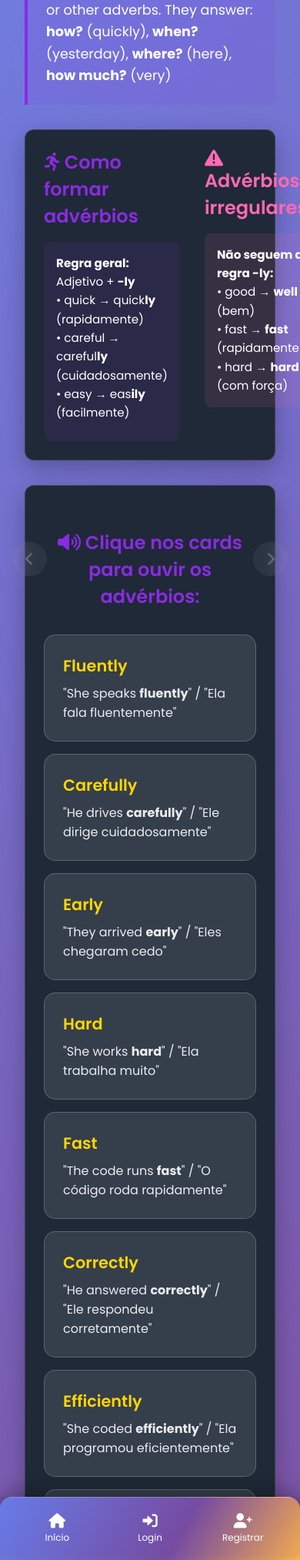
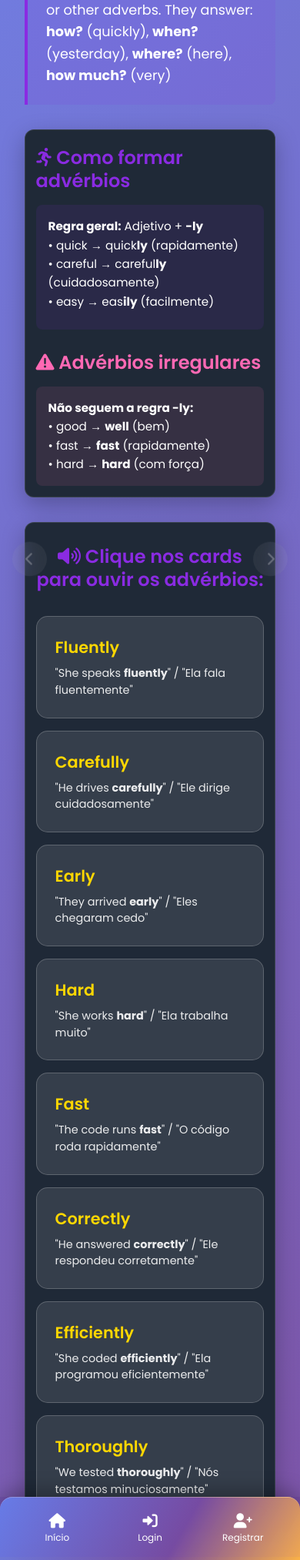
Before and after one commit to chiapettaiago/seminario, a Flask app: template templates/slides/slide6.html in a window 390 px wide. Shown: the part 574-2600 px from the top of the page at 77% size. Run offline with Flask 3, Linux system fonts and the light colour scheme; the template is opened without the code that fills it: most values are stand-ins (such as "Sample title", 1, 10 or a date in 2020).

Commit message:
layout fixes on unvisible texts due to background with opacity

```diff
--- a/static/css/presentation.css
+++ b/static/css/presentation.css
@@ -1,4 +1,67 @@
 /* Additional responsive enhancements for English Presentation */
+/* Dark card reusable container and responsive grid helpers */
+.dark-card {
+    overflow: hidden;
+    border-radius: 12px;
+}
+
+.dark-card h3 {
+    line-height: 1.25;
+}
+
+.dark-card p,
+.dark-card li,
+.dark-card .vocab-meaning {
+    line-height: 1.55;
+    word-break: break-word;
+    overflow-wrap: anywhere;
+}
+
+.card-grid-2 {
+    display: grid !important;
+    grid-template-columns: 1fr 1fr !important;
+    gap: 2rem !important;
+    width: 100% !important;
+}
+
+@media (max-width: 900px) {
+    .card-grid-2 {
+        grid-template-columns: 1fr !important;
+        gap: 1.25rem !important;
+    }
+}
+
+@media (max-width: 768px) {
+    .dark-card {
+        padding: 1rem !important; /* harmoniza com wrappers inline */
+    }
+    .dark-card h3 {
+        font-size: 1.05rem;
+        margin-top: 0.5rem;
+        margin-bottom: 0.75rem;
+    }
+    .dark-card p,
+    .dark-card li,
+    .dark-card .vocab-meaning {
+        font-size: 0.95rem;
+    }
+}
+
+@media (max-width: 480px) {
+    .dark-card {
+        padding: 0.85rem !important;
+        border-radius: 10px;
+    }
+    .dark-card h3 {
+        font-size: 1rem;
+    }
+    .dark-card p,
+    .dark-card li,
+    .dark-card .vocab-meaning {
+        font-size: 0.9rem;
+        line-height: 1.5;
+    }
+}
 
 /* Code block responsive styles */
 .code-block {
--- a/templates/slides/slide2.html
+++ b/templates/slides/slide2.html
@@ -36,8 +36,8 @@ app = Flask(__name__)
     <span style="color: #9f7efe;">return</span> render_template(<span style="color: #fbd38d;">f'slides/slide{slide_number}.html'</span>)</code></pre>
     </div>
 
-    <div style="background: #1f2937; color: #e5e7eb; border: 1px solid rgba(255,255,255,0.12); border-radius: 12px; padding: 1.5rem; margin: 1rem 0 2rem 0; box-shadow: 0 10px 30px rgba(0,0,0,0.25); animation: fadeIn 0.8s ease-out;">
-        <div style="display: grid; grid-template-columns: 1fr 1fr; gap: 2rem; width: 100%; margin-top: 0;">
+    <div class="dark-card" style="background: #1f2937; color: #e5e7eb; border: 1px solid rgba(255,255,255,0.12); border-radius: 12px; padding: 1.5rem; margin: 1rem 0 2rem 0; box-shadow: 0 10px 30px rgba(0,0,0,0.25); animation: fadeIn 0.8s ease-out;">
+        <div class="card-grid-2" style="margin-top: 0;">
             <div style="animation: slideInLeft 1s ease-out 1s both;">
                 <h3 style="color: #4CAF50; margin-bottom: 1rem;"><i class="fas fa-play"></i> Simple Present & Present Continuous</h3>
                 <ul style="list-style: none; padding: 0;">
--- a/templates/slides/slide3.html
+++ b/templates/slides/slide3.html
@@ -51,8 +51,8 @@ document.querySelectorAll(<span style="color: #fbd38d;">'.vocab-card'</span>).fo
 });</code></pre>
     </div>
 
-    <div style="background: #1f2937; color: #e5e7eb; border: 1px solid rgba(255,255,255,0.12); border-radius: 12px; padding: 1.5rem; margin: 1rem 0 2rem 0; box-shadow: 0 10px 30px rgba(0,0,0,0.25); animation: fadeIn 0.8s ease-out;">
-        <div style="display: grid; grid-template-columns: 1fr 1fr; gap: 2rem; width: 100%;">
+    <div class="dark-card" style="background: #1f2937; color: #e5e7eb; border: 1px solid rgba(255,255,255,0.12); border-radius: 12px; padding: 1.5rem; margin: 1rem 0 2rem 0; box-shadow: 0 10px 30px rgba(0,0,0,0.25); animation: fadeIn 0.8s ease-out;">
+        <div class="card-grid-2">
             <div style="animation: slideInLeft 1s ease-out 1s both;">
                 <h3 style="color: #4CAF50; margin-bottom: 1rem;"><i class="fas fa-microphone"></i> Vocabulário Interativo</h3>
                 <p style="margin-bottom: 1rem; font-size: 0.95rem;">
--- a/templates/slides/slide4.html
+++ b/templates/slides/slide4.html
@@ -16,9 +16,9 @@
             It's different from Simple Past because the result <strong>is still relevant now</strong>.
         </p>
     </div>
-    <div style="background: #1f2937; color: #e5e7eb; border: 1px solid rgba(255,255,255,0.12); border-radius: 12px; padding: 1.5rem; margin: 1rem 0 2rem 0; box-shadow: 0 10px 30px rgba(0,0,0,0.25); animation: fadeIn 0.8s ease-out;">
-        <h3 style="color: #87CEEB; margin: 2rem 0 1rem 0; text-align: center;"><i class="fas fa-project-diagram"></i> Estrutura: Have/Has + Past Participle</h3>
-        <div style="display: grid; grid-template-columns: 1fr 1fr; gap: 2rem; width: 100%;">
+    <div class="dark-card" style="background: #1f2937; color: #e5e7eb; border: 1px solid rgba(255,255,255,0.12); border-radius: 12px; padding: 1.5rem; margin: 1rem 0 2rem 0; box-shadow: 0 10px 30px rgba(0,0,0,0.25); animation: fadeIn 0.8s ease-out;">
+        <h3 style="color: #87CEEB; margin: 1rem 0 1rem 0; text-align: center;"><i class="fas fa-project-diagram"></i> Estrutura: Have/Has + Past Participle</h3>
+        <div class="card-grid-2">
         <div style="animation: slideInLeft 1s ease-out 1s both;">
             <h3 style="color: #4CAF50; margin-bottom: 1rem;"><i class="fas fa-check-double"></i> Present Perfect vs Simple Past</h3>
             <div style="background: rgba(76, 175, 80, 0.1); padding: 1rem; border-radius: 8px;">
--- a/templates/slides/slide6.html
+++ b/templates/slides/slide6.html
@@ -17,8 +17,8 @@
         </p>
     </div>
 
-    <div style="background: #1f2937; color: #e5e7eb; border: 1px solid rgba(255,255,255,0.12); border-radius: 12px; padding: 1.5rem; margin: 1rem 0 2rem 0; box-shadow: 0 10px 30px rgba(0,0,0,0.25); animation: fadeIn 0.8s ease-out;">
-        <div style="display: grid; grid-template-columns: 1fr 1fr; gap: 2rem; width: 100%;">
+    <div class="dark-card" style="background: #1f2937; color: #e5e7eb; border: 1px solid rgba(255,255,255,0.12); border-radius: 12px; padding: 1.5rem; margin: 1rem 0 2rem 0; box-shadow: 0 10px 30px rgba(0,0,0,0.25); animation: fadeIn 0.8s ease-out;">
+        <div class="card-grid-2">
             <div style="animation: slideInLeft 1s ease-out 0.5s both;">
                 <h3 style="color: #8A2BE2; margin-bottom: 1rem;"><i class="fas fa-running"></i> Como formar advérbios</h3>
                 <div style="background: rgba(138, 43, 226, 0.1); padding: 1rem; border-radius: 8px;">
@@ -45,8 +45,8 @@
         </div>
     </div>
 
-    <div style="background: #1f2937; color: #e5e7eb; border: 1px solid rgba(255,255,255,0.12); border-radius: 12px; padding: 1.5rem; margin: 1rem 0 2rem 0; box-shadow: 0 10px 30px rgba(0,0,0,0.25); animation: fadeIn 0.8s ease-out;">
-        <h3 style="color: #8A2BE2; margin: 2rem 0 1rem 0; text-align: center;"><i class="fas fa-volume-up"></i> Clique nos cards para ouvir os advérbios:</h3>
+    <div class="dark-card" style="background: #1f2937; color: #e5e7eb; border: 1px solid rgba(255,255,255,0.12); border-radius: 12px; padding: 1.5rem; margin: 1rem 0 2rem 0; box-shadow: 0 10px 30px rgba(0,0,0,0.25); animation: fadeIn 0.8s ease-out;">
+        <h3 style="color: #8A2BE2; margin: 1rem 0 1rem 0; text-align: center;"><i class="fas fa-volume-up"></i> Clique nos cards para ouvir os advérbios:</h3>
         <div class="vocabulary-grid">
         <div class="vocab-card" onclick="speakText('She speaks English fluently')" data-word="fluently">
             <div class="vocab-word">Fluently</div>
```
